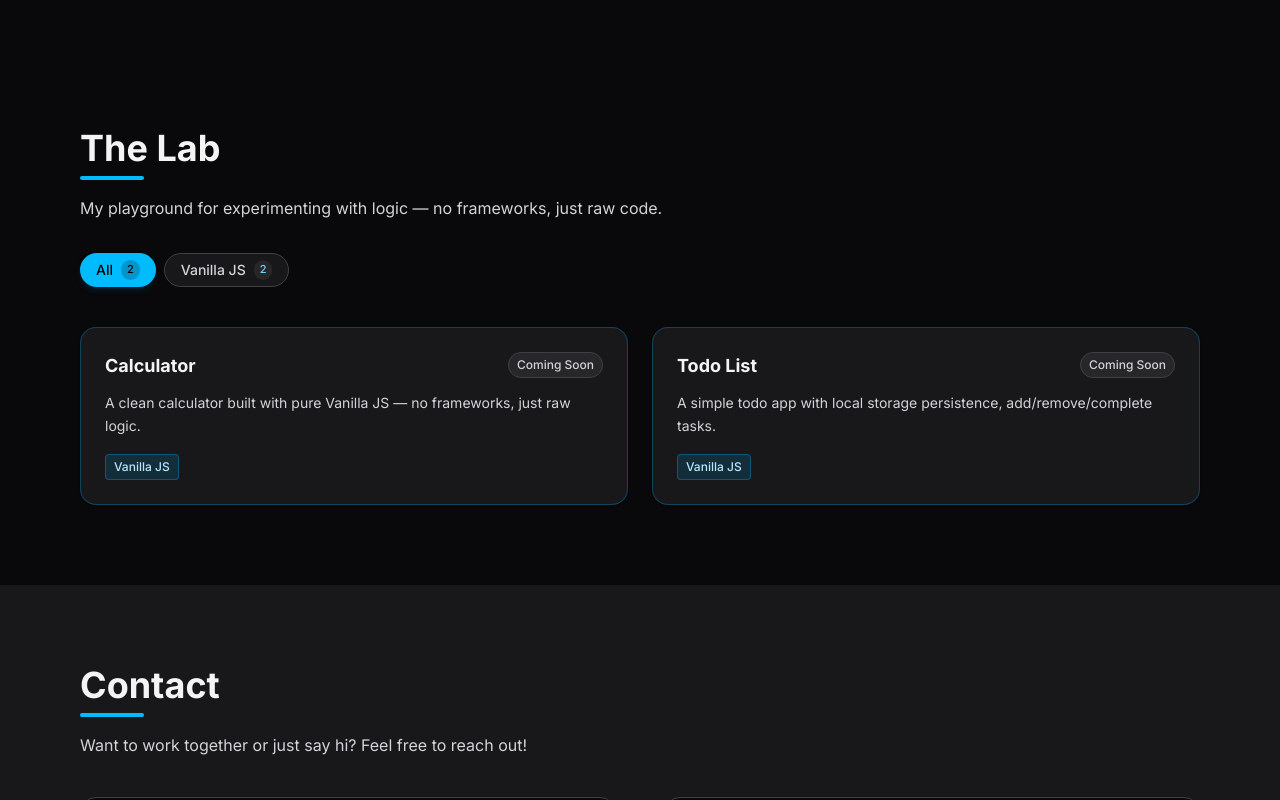
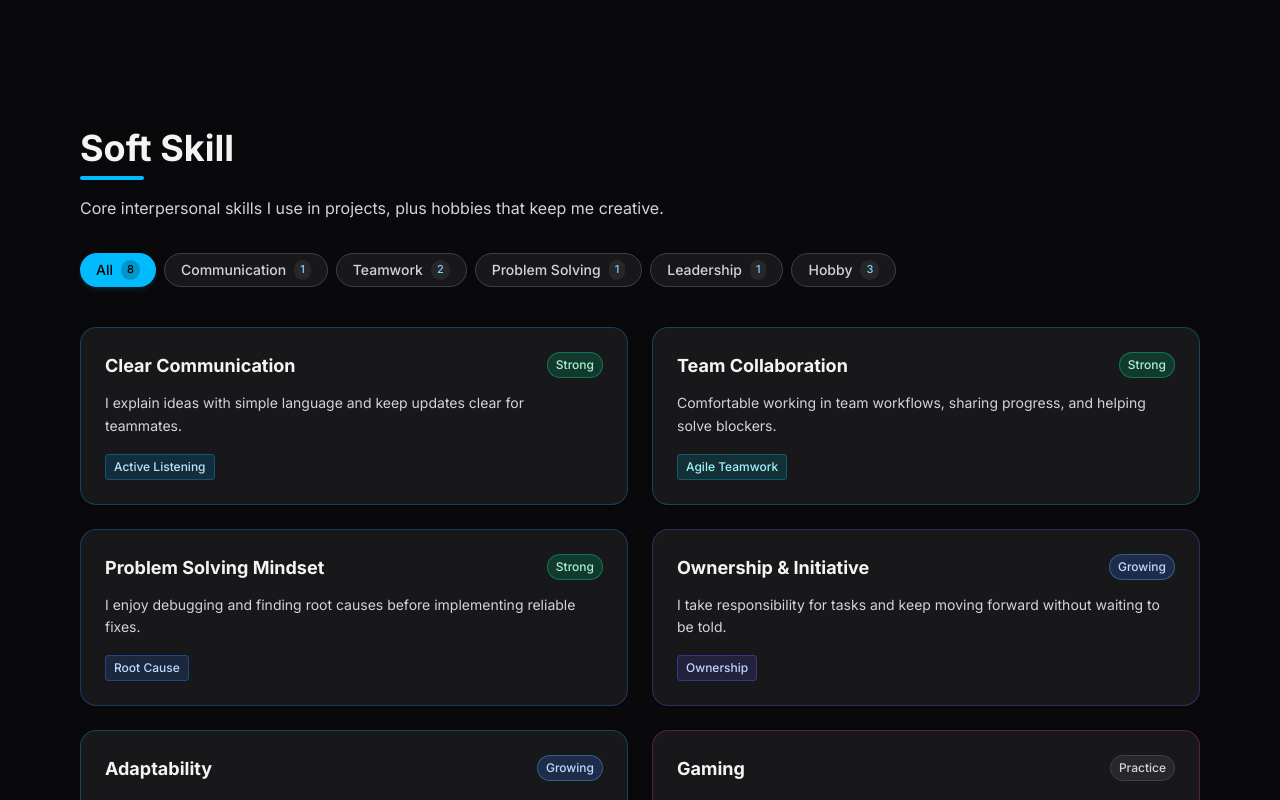
Before and after one commit to Dparamet/Portfolio-D-Kub, a Next.js app: page / in a window 1280 px wide. Shown: the part 2000-2800 px from the top of the page. Built offline with nearby package versions, Linux system fonts and the light colour scheme.

Commit message:
insert info with link version 0.0.6

```diff
--- a/app/aboutme/page.tsx
+++ b/app/aboutme/page.tsx
@@ -5,6 +5,7 @@ const skills = [
   { category: "Web & Frontend", items: ["React", "Next.js", "TypeScript", "Tailwind CSS", "HTML / CSS", "Node.js"] },
   { category: "Hardware", items: ["ESP32", "Arduino"] },
   { category: "Design / Video", items: ["Video Editing"] },
+  { category: "Hobby", items: ["Anime", "Gaming", "Self Improvement"] },
 ];
 
 export default function AboutMePage() {
--- a/app/components/FloatingNav.tsx
+++ b/app/components/FloatingNav.tsx
@@ -42,8 +42,8 @@ const navItems: NavItem[] = [
     ),
   },
   {
-    href: "#lab",
-    label: { en: "The Lab", th: "ห้องทดลอง" },
+    href: "#soft-skill",
+    label: { en: "Soft Skill", th: "ซอฟต์สกิล" },
     icon: (
       <svg xmlns="http://www.w3.org/2000/svg" viewBox="0 0 24 24" fill="currentColor" className="w-5 h-5">
         <path fillRule="evenodd" d="M10.5 3.798v5.02a3 3 0 0 1-.879 2.121l-2.377 2.377a9.845 9.845 0 0 1 5.091 1.013 8.315 8.315 0 0 0 5.713.636l.285-.071-3.954-3.955a3 3 0 0 1-.879-2.121v-5.02a23.614 23.614 0 0 0-3 0Zm4.5.138a.75.75 0 0 0 .093-1.495A24.837 24.837 0 0 0 12 2.25a25.048 25.048 0 0 0-3.093.191A.75.75 0 0 0 9 3.936v4.882a1.5 1.5 0 0 1-.44 1.06l-6.293 6.294c-1.62 1.621-.697 4.383 1.621 4.383H19.11c2.318 0 3.241-2.762 1.621-4.383l-6.293-6.294A1.5 1.5 0 0 1 14 8.818V3.936Z" clipRule="evenodd" />
--- a/app/components/LabSection.tsx
+++ b/app/components/LabSection.tsx
@@ -1,84 +1,68 @@
 "use client";
 
 import { useState } from "react";
-import { labProjects, labStatusColors, labCategoryColors } from "@/data/lab";
+import { softSkills, softSkillLevelColors, softSkillCategoryColors } from "@/data/lab";
 import { useSitePreferences } from "@/app/components/SitePreferencesProvider";
 
 const categoryTH: Record<string, string> = {
   All: "ทั้งหมด",
-  "Vanilla JS": "วานิลลา JS",
-  React: "รีแอคต์",
-  Python: "ไพธอน",
+  Communication: "การสื่อสาร",
+  Teamwork: "การทำงานเป็นทีม",
+  "Problem Solving": "การแก้ปัญหา",
+  Leadership: "ภาวะผู้นำ",
+  Hobby: "งานอดิเรก",
 };
 
-const labTitleTH: Record<string, string> = {
-  Calculator: "เครื่องคิดเลข",
-  "Todo List": "รายการสิ่งที่ต้องทำ",
+const levelTH: Record<string, string> = {
+  Strong: "เด่น",
+  Growing: "กำลังพัฒนา",
+  Practice: "ฝึกต่อเนื่อง",
 };
 
-const labDescTH: Record<string, string> = {
-  "A clean calculator built with pure Vanilla JS — no frameworks, just raw logic.":
-    "เครื่องคิดเลขที่พัฒนาด้วย Vanilla JS ล้วน ๆ ไม่ใช้เฟรมเวิร์ก เน้นตรรกะการเขียนโค้ด",
-  "A simple todo app with local storage persistence, add/remove/complete tasks.":
-    "แอป Todo แบบง่าย พร้อมบันทึกข้อมูลใน localStorage เพิ่ม/ลบ/ทำเครื่องหมายงานเสร็จได้",
+const levelColorsLight: Record<string, string> = {
+  Strong: "bg-emerald-100 text-emerald-700 border border-emerald-300",
+  Growing: "bg-blue-100 text-blue-700 border border-blue-300",
+  Practice: "bg-slate-100 text-slate-600 border border-slate-300",
 };
 
-const statusTH: Record<string, string> = {
-  Live: "ใช้งานแล้ว",
-  "In Progress": "กำลังพัฒนา",
-  "Coming Soon": "เร็ว ๆ นี้",
-};
-
-const statusColorsLight: Record<string, string> = {
-  Live: "bg-sky-100 text-sky-700 border border-sky-300",
-  "In Progress": "bg-blue-100 text-blue-700 border border-blue-300",
-  "Coming Soon": "bg-slate-100 text-slate-600 border border-slate-300",
-};
-
-export default function LabSection() {
+export default function SoftSkillsSection() {
   const { language, theme } = useSitePreferences();
   const isThai = language === "th";
   const isLight = theme === "light";
 
-  const categories = Array.from(new Set(labProjects.map((p) => p.category)));
+  const categories = Array.from(new Set(softSkills.map((item) => item.category)));
   const tabs = [
-    { label: "All", count: labProjects.length },
+    { label: "All", count: softSkills.length },
     ...categories.map((category) => ({
       label: category,
-      count: labProjects.filter((project) => project.category === category).length,
+      count: softSkills.filter((item) => item.category === category).length,
     })),
   ];
 
   const [active, setActive] = useState("All");
 
   const filtered =
-    active === "All" ? labProjects : labProjects.filter((p) => p.category === active);
+    active === "All" ? softSkills : softSkills.filter((item) => item.category === active);
 
   const ui = isThai
     ? {
-        title: "ห้องทดลอง",
-        subtitle: "พื้นที่ทดลองไอเดียและฝึกเขียนโค้ดแบบเน้นตรรกะ",
+        title: "Soft Skill",
+        subtitle: "ทักษะการทำงานกับคนและแนวคิดในการทำโปรเจกต์ รวมถึงงานอดิเรกของผม",
         emptyPrefix: "ยังไม่มีรายการในหมวด",
         view: "ดู →",
       }
     : {
-        title: "The Lab",
-        subtitle: "My playground for experimenting with logic — no frameworks, just raw code.",
-        emptyPrefix: "No lab items in",
+        title: "Soft Skill",
+        subtitle: "Core interpersonal skills I use in projects, plus hobbies that keep me creative.",
+        emptyPrefix: "No soft-skill items in",
         view: "View →",
       };
 
   const getCategoryLabel = (label: string) =>
     isThai ? (categoryTH[label] ?? label) : label;
 
-  const getLabTitle = (title: string) =>
-    isThai ? (labTitleTH[title] ?? title) : title;
-
-  const getLabDescription = (description: string) =>
-    isThai ? (labDescTH[description] ?? description) : description;
-
   return (
-    <section id="lab" className={`scroll-mt-16 py-20 px-6 md:px-20 ${isLight ? "bg-slate-50" : "bg-zinc-950"}`}>
+    <section id="soft-skill" className={`scroll-mt-16 py-20 px-6 md:px-20 ${isLight ? "bg-slate-50" : "bg-zinc-950"}`}>
       <div className="max-w-6xl mx-auto">
         <h2 className={`text-4xl font-bold mb-2 ${isLight ? "text-slate-900" : "text-zinc-100"}`}>{ui.title}</h2>
         <div className="w-16 h-1 bg-sky-400 rounded mb-4" />
@@ -132,43 +116,43 @@ export default function LabSection() {
           </div>
         ) : (
           <div className="grid grid-cols-1 md:grid-cols-2 gap-6">
-            {filtered.map((project) => {
+            {filtered.map((item) => {
               const colors =
-                labCategoryColors[project.category] ?? labCategoryColors["default"];
+                softSkillCategoryColors[item.category] ?? softSkillCategoryColors["default"];
 
               return (
                 <div
-                  key={project.id}
+                  key={item.id}
                   className={`rounded-2xl p-6 shadow-sm border hover:shadow-lg hover:-translate-y-1 transition-all duration-200 ${
                     isLight ? "bg-white border-slate-200" : "bg-zinc-900"
                   } ${colors.card}`}
                 >
                   <div className="flex justify-between items-start mb-3">
-                    <h3 className={`text-lg font-bold ${isLight ? "text-slate-900" : "text-zinc-100"}`}>{getLabTitle(project.title)}</h3>
+                    <h3 className={`text-lg font-bold ${isLight ? "text-slate-900" : "text-zinc-100"}`}>{item.title}</h3>
                     <span
                       className={`text-xs px-2 py-1 rounded-full font-medium whitespace-nowrap ml-2 ${
                         isLight
-                          ? (statusColorsLight[project.status] ?? labStatusColors[project.status])
-                          : labStatusColors[project.status]
+                          ? (levelColorsLight[item.level] ?? softSkillLevelColors[item.level])
+                          : softSkillLevelColors[item.level]
                       }`}
                     >
-                      {isThai ? (statusTH[project.status] ?? project.status) : project.status}
+                      {isThai ? (levelTH[item.level] ?? item.level) : item.level}
                     </span>
                   </div>
 
                   <p className={`text-sm leading-relaxed mb-4 ${isLight ? "text-slate-600" : "text-zinc-300"}`}>
-                    {getLabDescription(project.description)}
+                    {item.description}
                   </p>
 
                   <div className="flex items-center gap-3">
                     <span
                       className={`px-2 py-1 border rounded text-xs font-medium ${colors.tag}`}
                     >
-                      {project.tech}
+                      {item.focus}
                     </span>
-                    {project.link && (
+                    {item.link && (
                       <a
-                        href={project.link}
+                        href={item.link}
                         target="_blank"
                         rel="noopener noreferrer"
                         className={`text-xs font-semibold hover:underline ml-auto ${isLight ? "text-sky-600" : "text-sky-300"}`}
--- a/app/lab/page.tsx
+++ b/app/lab/page.tsx
@@ -1,48 +1,32 @@
 // app/lab/page.tsx
 
-const miniProjects = [
-  {
-    id: 1,
-    title: "Calculator",
-    description: "A clean calculator built with pure Vanilla JS — no frameworks, just raw logic.",
-    status: "Coming Soon",
-    tech: "Vanilla JS",
-    cardColor: "border-teal-100 hover:border-teal-300",
-    tagColor: "bg-teal-50 text-teal-600 border-teal-100",
-  },
-  {
-    id: 2,
-    title: "Todo List",
-    description: "A simple todo app with local storage persistence, add/remove/complete tasks.",
-    status: "Coming Soon",
-    tech: "Vanilla JS",
-    cardColor: "border-pink-100 hover:border-pink-300",
-    tagColor: "bg-pink-50 text-pink-600 border-pink-100",
-  },
-];
+import { softSkills } from "@/data/lab";
 
-export default function LabPage() {
+export default function SoftSkillPage() {
   return (
     <div className="max-w-4xl mx-auto px-6 py-16">
-      <h1 className="text-4xl font-bold text-gray-800 mb-2">The Lab</h1>
+      <h1 className="text-4xl font-bold text-gray-800 mb-2">Soft Skill</h1>
       <div className="w-16 h-1 bg-violet-400 rounded mb-4"></div>
       <p className="text-gray-500 mb-10">
-        My playground for experimenting with logic and building mini-projects using Vanilla JS — no frameworks, just raw code.
+        Core soft skills I use in projects, plus hobby areas that keep my mindset creative.
       </p>
 
       <div className="grid grid-cols-1 md:grid-cols-2 gap-6">
-        {miniProjects.map((project) => (
+        {softSkills.map((item) => (
           <div
-            key={project.id}
-            className={`bg-white rounded-2xl p-6 shadow-sm border hover:shadow-md transition-all ${project.cardColor}`}
+            key={item.id}
+            className="bg-white rounded-2xl p-6 shadow-sm border border-violet-100 hover:shadow-md transition-all"
           >
             <div className="flex justify-between items-start mb-3">
-              <h2 className="text-lg font-bold text-gray-800">{project.title}</h2>
-              <span className="text-xs px-2 py-1 bg-gray-100 text-gray-500 rounded-full">{project.status}</span>
+              <h2 className="text-lg font-bold text-gray-800">{item.title}</h2>
+              <span className="text-xs px-2 py-1 bg-gray-100 text-gray-500 rounded-full">{item.level}</span>
             </div>
-            <p className="text-gray-500 text-sm leading-relaxed mb-4">{project.description}</p>
-            <span className={`px-2 py-1 border rounded text-xs font-medium ${project.tagColor}`}>
-              {project.tech}
+            <p className="text-gray-500 text-sm leading-relaxed mb-4">{item.description}</p>
+            <span className="px-2 py-1 border rounded text-xs font-medium bg-violet-50 text-violet-600 border-violet-100 mr-2">
+              {item.category}
+            </span>
+            <span className="px-2 py-1 border rounded text-xs font-medium bg-sky-50 text-sky-600 border-sky-100">
+              {item.focus}
             </span>
           </div>
         ))}
--- a/app/page.tsx
+++ b/app/page.tsx
@@ -5,13 +5,14 @@
 //  To edit content, update the files in /data/ instead of here
 // ============================================================
 
+import Image from "next/image";
 import { FaGithub, FaEnvelope, FaFacebook, FaInstagram } from "react-icons/fa";
 import { profile } from "@/data/profile";
 import { skills }  from "@/data/skills";
 import { projects } from "@/data/projects";
-import { labProjects } from "@/data/lab";
+import { softSkills } from "@/data/lab";
 import ProjectsSection from "@/app/components/ProjectsSection";
-import LabSection      from "@/app/components/LabSection";
+import SoftSkillsSection from "@/app/components/LabSection";
 import { useSitePreferences } from "@/app/components/SitePreferencesProvider";
 
 const infoLabelTH: Record<string, string> = {
@@ -23,6 +24,7 @@ const infoLabelTH: Record<string, string> = {
 
 const infoValueTH: Record<string, string> = {
   "Web Developer": "นักพัฒนาเว็บ",
+  "Developer & IoT & AI": "นักพัฒนา IoT และ AI",
   Thailand: "ประเทศไทย",
   "Open to Work ✓": "พร้อมรับงาน ✓",
 };
@@ -48,7 +50,7 @@ export default function HomePage() {
         contactMe: "ติดต่อผม",
         stats: {
           mainProjects: "โปรเจกต์หลัก",
-          labItems: "งานทดลอง",
+          softSkillItems: "ซอฟต์สกิล",
           skillGroups: "หมวดทักษะ",
         },
         about: "เกี่ยวกับผม",
@@ -75,7 +77,7 @@ export default function HomePage() {
         contactMe: "Contact Me",
         stats: {
           mainProjects: "Main Projects",
-          labItems: "Lab Items",
+          softSkillItems: "Soft Skills",
           skillGroups: "Skill Groups",
         },
         about: "About Me",
@@ -97,7 +99,7 @@ export default function HomePage() {
 
   const highlightStats = [
     { label: text.stats.mainProjects, value: projects.length },
-    { label: text.stats.labItems, value: labProjects.length },
+    { label: text.stats.softSkillItems, value: softSkills.length },
     { label: text.stats.skillGroups, value: skills.length },
   ];
 
@@ -224,15 +226,26 @@ export default function HomePage() {
           <div className="flex justify-center">
             <div className="relative">
               <div
-                className={`w-60 h-60 rounded-full flex items-center justify-center shadow-2xl ${
+                className={`relative w-60 h-60 rounded-full overflow-hidden flex items-center justify-center shadow-2xl ${
                   isLight
                     ? "bg-gradient-to-br from-sky-500 to-cyan-400 shadow-sky-300/30"
                     : "bg-gradient-to-br from-sky-600 to-slate-700 shadow-black/70"
                 }`}
               >
-                <span className="text-7xl font-extrabold text-white select-none">
-                  {profile.avatar}
-                </span>
+                {profile.avatarImage ? (
+                  <Image
+                    src={profile.avatarImage}
+                    alt={`${profile.name} profile photo`}
+                    fill
+                    sizes="240px"
+                    priority
+                    className="object-cover"
+                  />
+                ) : (
+                  <span className="text-7xl font-extrabold text-white select-none">
+                    {profile.avatar}
+                  </span>
+                )}
               </div>
               <div
                 className={`absolute -inset-4 rounded-full border-2 border-dashed animate-spin ${
@@ -311,9 +324,9 @@ export default function HomePage() {
       {/* Edit projects in /data/projects.ts */}
       <ProjectsSection />
 
-      {/* ──────────────── THE LAB (with filter) ──────────────── */}
-      {/* Edit lab projects in /data/lab.ts */}
-      <LabSection />
+      {/* ──────────────── SOFT SKILL (with filter) ──────────────── */}
+      {/* Edit soft skills & hobby in /data/lab.ts */}
+      <SoftSkillsSection />
 
       {/* ──────────────── CONTACT ──────────────── */}
       {/* Edit links in /data/profile.ts → profile.links */}
--- a/data/lab.ts
+++ b/data/lab.ts
@@ -1,65 +1,101 @@
 // ============================================================
-//  THE LAB DATA
-//  Mini-projects / experiments.
-//  To add one — copy a block and fill it in.
+//  SOFT SKILLS + HOBBY DATA
+//  Cards used in the Soft Skill section.
 //  "category" controls the filter tabs.
 // ============================================================
 
-export type LabStatus = "Live" | "In Progress" | "Coming Soon";
+export type SoftSkillLevel = "Strong" | "Growing" | "Practice";
 
-export interface LabProject {
+export interface SoftSkillItem {
   id: number;
   title: string;
   description: string;
-  tech: string;        // primary tech label shown on the card
-  status: LabStatus;
-  category: string;   // e.g. "Vanilla JS", "React", "Python"
-  link?: string;       // optional: live demo or repo URL
+  focus: string; // badge shown on each card
+  level: SoftSkillLevel;
+  category: string; // e.g. "Communication", "Teamwork", "Hobby"
+  link?: string;
 }
 
-export const labProjects: LabProject[] = [
+export const softSkills: SoftSkillItem[] = [
   {
     id: 1,
-    title: "Calculator",
-    description: "A clean calculator built with pure Vanilla JS — no frameworks, just raw logic.",
-    tech: "Vanilla JS",
-    status: "Coming Soon",
-    category: "Vanilla JS",
+    title: "Clear Communication",
+    description: "I explain ideas with simple language and keep updates clear for teammates.",
+    focus: "Active Listening",
+    level: "Strong",
+    category: "Communication",
   },
   {
     id: 2,
-    title: "Todo List",
-    description: "A simple todo app with local storage persistence, add/remove/complete tasks.",
-    tech: "Vanilla JS",
-    status: "Coming Soon",
-    category: "Vanilla JS",
+    title: "Team Collaboration",
+    description: "Comfortable working in team workflows, sharing progress, and helping solve blockers.",
+    focus: "Agile Teamwork",
+    level: "Strong",
+    category: "Teamwork",
   },
-
-  // ── HOW TO ADD A NEW LAB PROJECT ────────────────────────
-  // {
-  //   id: 3,
-  //   title: "Weather Widget",
-  //   description: "Fetches live weather data from OpenWeatherMap API.",
-  //   tech: "React",
-  //   status: "Live",               // "Live" | "In Progress" | "Coming Soon"
-  //   category: "React",
-  //   link: "https://weather.yoursite.com",
-  // },
-  // ────────────────────────────────────────────────────────
+  {
+    id: 3,
+    title: "Problem Solving Mindset",
+    description: "I enjoy debugging and finding root causes before implementing reliable fixes.",
+    focus: "Root Cause",
+    level: "Strong",
+    category: "Problem Solving",
+  },
+  {
+    id: 4,
+    title: "Ownership & Initiative",
+    description: "I take responsibility for tasks and keep moving forward without waiting to be told.",
+    focus: "Ownership",
+    level: "Growing",
+    category: "Leadership",
+  },
+  {
+    id: 5,
+    title: "Adaptability",
+    description: "Quick to adjust when requirements change and open to new tools or approaches.",
+    focus: "Flexibility",
+    level: "Growing",
+    category: "Teamwork",
+  },
+  {
+    id: 6,
+    title: "Gaming",
+    description: "Gaming sharpens strategy, decision-making under pressure, and pattern recognition.",
+    focus: "Strategy",
+    level: "Practice",
+    category: "Hobby",
+  },
+  {
+    id: 7,
+    title: "Anime",
+    description: "Anime inspires storytelling ideas, creativity, and perspective in design thinking.",
+    focus: "Creativity",
+    level: "Practice",
+    category: "Hobby",
+  },
+  {
+    id: 8,
+    title: "Self Improvement",
+    description: "Daily habit of learning, reflection, and continuous growth in both life and coding.",
+    focus: "Consistency",
+    level: "Growing",
+    category: "Hobby",
+  },
 ];
 
-// Status → badge colour mapping
-export const labStatusColors: Record<LabStatus, string> = {
-  "Live":         "bg-sky-500/20 text-sky-200 border border-sky-400/40",
-  "In Progress":  "bg-blue-500/20 text-blue-200 border border-blue-400/40",
-  "Coming Soon":  "bg-zinc-800 text-zinc-300 border border-zinc-700",
+// Level → badge colour mapping (dark mode)
+export const softSkillLevelColors: Record<SoftSkillLevel, string> = {
+  "Strong": "bg-emerald-500/20 text-emerald-200 border border-emerald-400/40",
+  "Growing": "bg-blue-500/20 text-blue-200 border border-blue-400/40",
+  "Practice": "bg-zinc-800 text-zinc-300 border border-zinc-700",
 };
 
 // Category → card accent colour mapping
-// Add a new entry if you create a project with a brand-new category
-export const labCategoryColors: Record<string, { card: string; tag: string }> = {
-  "Vanilla JS": { card: "border-sky-500/30 hover:border-sky-400/70",  tag: "bg-sky-500/15 text-sky-200 border-sky-500/35" },
-  "React":      { card: "border-cyan-500/30 hover:border-cyan-400/70", tag: "bg-cyan-500/15 text-cyan-200 border-cyan-500/35" },
-  "Python":     { card: "border-blue-500/30 hover:border-blue-400/70", tag: "bg-blue-500/15 text-blue-200 border-blue-500/35" },
-  "default":    { card: "border-zinc-700 hover:border-sky-500/60", tag: "bg-zinc-800 text-zinc-200 border-zinc-700" },
+export const softSkillCategoryColors: Record<string, { card: string; tag: string }> = {
+  "Communication": { card: "border-sky-500/30 hover:border-sky-400/70", tag: "bg-sky-500/15 text-sky-200 border-sky-500/35" },
+  "Teamwork": { card: "border-cyan-500/30 hover:border-cyan-400/70", tag: "bg-cyan-500/15 text-cyan-200 border-cyan-500/35" },
+  "Problem Solving": { card: "border-blue-500/30 hover:border-blue-400/70", tag: "bg-blue-500/15 text-blue-200 border-blue-500/35" },
+  "Leadership": { card: "border-indigo-500/30 hover:border-indigo-400/70", tag: "bg-indigo-500/15 text-indigo-200 border-indigo-500/35" },
+  "Hobby": { card: "border-pink-500/30 hover:border-pink-400/70", tag: "bg-pink-500/15 text-pink-200 border-pink-500/35" },
+  "default": { card: "border-zinc-700 hover:border-sky-500/60", tag: "bg-zinc-800 text-zinc-200 border-zinc-700" },
 };
--- a/data/profile.ts
+++ b/data/profile.ts
@@ -9,13 +9,14 @@ export const profile = {
   tagline:
     "A passionate developer exploring Web, IoT & AI. I might fail 100 times on a single bug — but I only need to win once. My Estus Flask is filled with Coffee ☕.",
   avatar: "D", // initials shown in avatar circle — replace with your image path later
+  avatarImage: "/profile.jpg", // put your photo at /public/profile.jpg
 
   // Personal info cards (About section)
   info: [
     { label: "Role",     value: "Developer & IoT & AI" },
-    { label: "Location", value: "Thailand" },
+    { label: "Location", value: "Thailand Khon Kaen" },
     { label: "Email",    value: "Dparamet1@gmail.com" },
-    { label: "Status",   value: "Open to Work ✓" },
+    { label: "Status",   value: "Try Hard lol" },
   ],
 
   // Links used in Hero social buttons + Contact section
```
